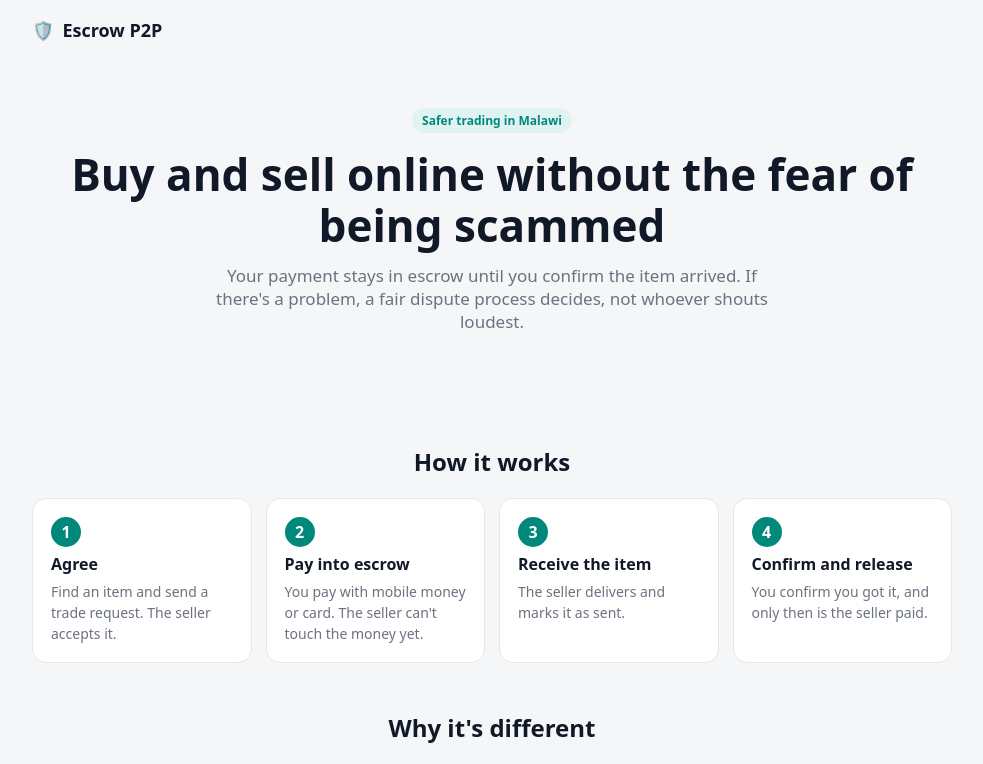
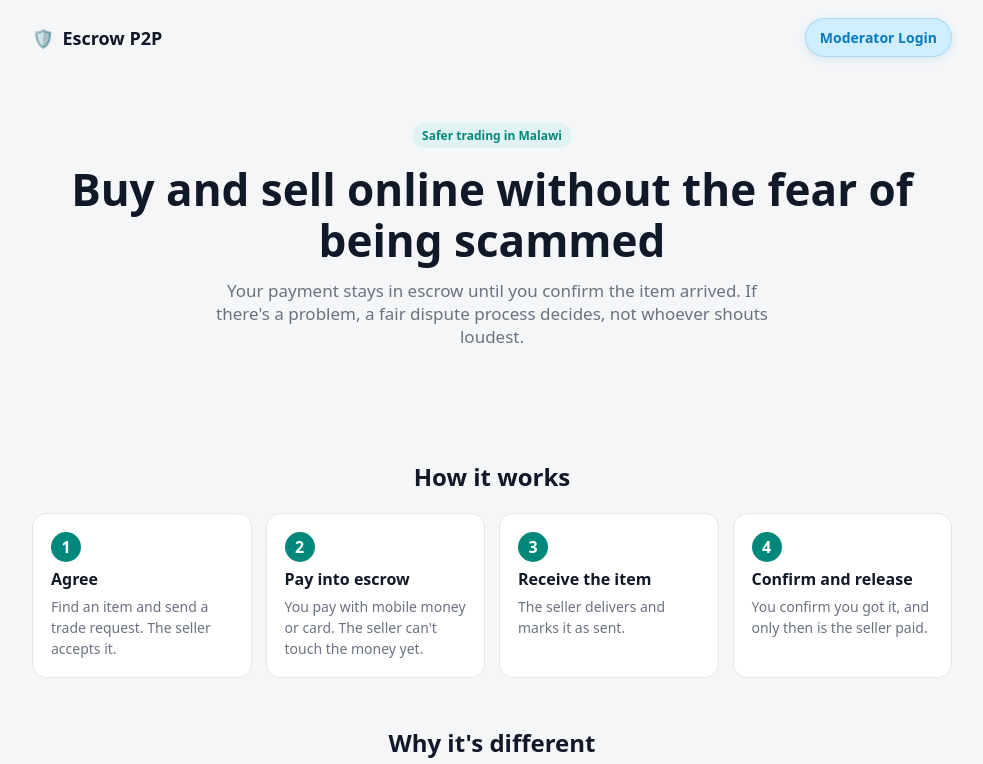
Before and after one commit to mellow012/Paychangu-backend-mobile, a Next.js app: page / in a window 1280 px wide. Shown: the top 764 px of the page, without its empty margins (148-1131 px from the left). Built offline with nearby package versions, Linux system fonts and the light colour scheme.

Commit message:
web-ui login btn

```diff
--- a/app/home.css
+++ b/app/home.css
@@ -9,8 +9,17 @@
 .home * { box-sizing: border-box; }
 .home a { color: var(--brand); }
 .home .wrap { max-width: 960px; margin: 0 auto; padding: 0 20px; }
-.home .top { display: flex; justify-content: space-between; align-items: center; padding: 18px 0; }
+.home .top { display: flex; justify-content: space-between; align-items: center; gap: 12px; padding: 18px 0; }
 .home .logo { font-weight: 700; font-size: 18px; display: flex; gap: 8px; align-items: center; }
+.home .logo span { color: #0b7abf; }
+.home .top-nav { display: flex; align-items: center; }
+.home .nav-link {
+  display: inline-flex; align-items: center; justify-content: center; padding: 9px 14px;
+  border-radius: 999px; background: #cfeeff; color: #0b7abf; text-decoration: none;
+  font-weight: 700; font-size: 14px; border: 1px solid rgba(11, 122, 191, 0.18);
+  box-shadow: 0 2px 8px rgba(11, 122, 191, 0.12);
+}
+.home .nav-link:hover { background: #bfe9ff; }
 .home .hero { text-align: center; padding: 48px 0 40px; }
 .home .hero h1 { font-size: clamp(28px, 6vw, 44px); line-height: 1.15; margin: 0 0 14px; }
 .home .hero p { font-size: 17px; color: var(--muted); max-width: 560px; margin: 0 auto 24px; }
--- a/app/page.tsx
+++ b/app/page.tsx
@@ -40,6 +40,9 @@ export default function HomePage() {
       <div className="wrap">
         <div className="top">
           <div className="logo"><span>🛡️</span> Escrow P2P</div>
+          <nav className="top-nav" aria-label="Main navigation">
+            <a href="/admin/login" className="nav-link">Moderator Login</a>
+          </nav>
         </div>
 
         <section className="hero">
```
